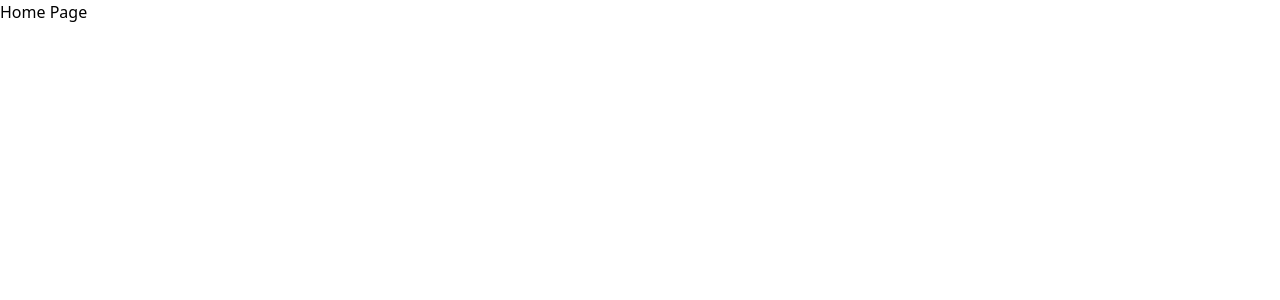
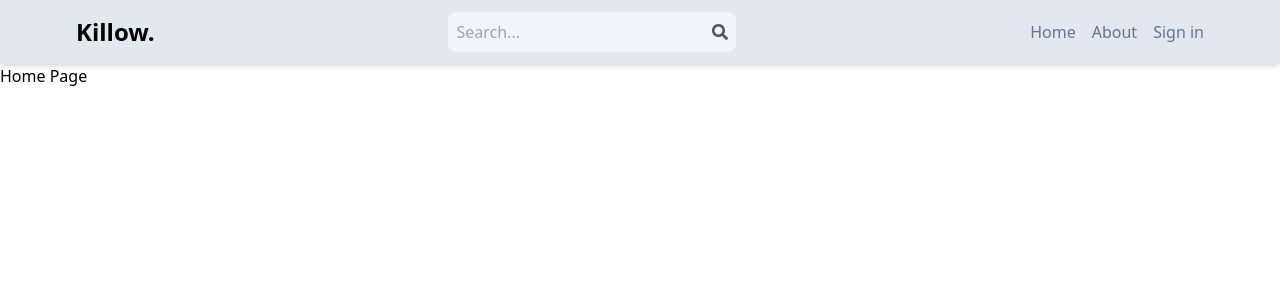
Before and after one commit to shubhamrawat0269/killow, a React (Vite) app in the folder client/: page / in a window 1280 px wide. Shown: the top 300 px of the page. Built offline with nearby package versions, Linux system fonts and the light colour scheme.

Commit message:
Header Created

```diff
--- /dev/null
+++ b/client/src/components/header/Header.jsx
@@ -0,0 +1,37 @@
+import styles from "./Header.module.css";
+import { FaSearch } from "react-icons/fa";
+import { Link, Outlet } from "react-router-dom";
+
+const Header = () => {
+  return (
+    <div>
+      <header className={styles.headerSection}>
+        <div className={styles.headerContent}>
+          <h2 className={styles.logoText}>Killow.</h2>
+          <form className={styles.formSection}>
+            <input
+              type="text"
+              placeholder="Search..."
+              className={styles.formInput}
+            />
+            <FaSearch className={styles.searchIcon} />
+          </form>
+          <ul className={styles.menuSection}>
+            <Link to={`/`} className={styles.menuItem}>
+              Home
+            </Link>
+            <Link to={`/about`} className={styles.menuItem}>
+              About
+            </Link>
+            <Link to={`/sign-in`} className={styles.menuItem}>
+              Sign in
+            </Link>
+          </ul>
+        </div>
+      </header>
+      <Outlet />
+    </div>
+  );
+};
+
+export default Header;
--- /dev/null
+++ b/client/src/components/header/Header.module.css
@@ -0,0 +1,31 @@
+.headerSection {
+    @apply bg-slate-200 shadow-md;
+}
+
+.headerContent {
+    @apply flex justify-between items-center max-w-6xl mx-auto p-3
+}
+
+.logoText {
+    @apply font-bold text-2xl flex flex-wrap
+}
+
+.formSection {
+    @apply bg-slate-100 p-2 rounded-lg flex items-center
+}
+
+.formInput {
+    @apply bg-transparent focus:outline-none w-24 sm:w-64
+}
+
+.searchIcon {
+    @apply text-slate-600
+}
+
+.menuSection {
+    @apply flex gap-4
+}
+
+.menuItem {
+    @apply hidden sm:inline text-slate-500 hover:text-slate-900 cursor-pointer
+}
--- /dev/null
+++ b/client/src/components/index.js
@@ -0,0 +1,3 @@
+import Header from "./header/Header";
+
+export { Header };
```
Also changed, not shown: client/src/Routes.jsx (+6 -2 lines).
